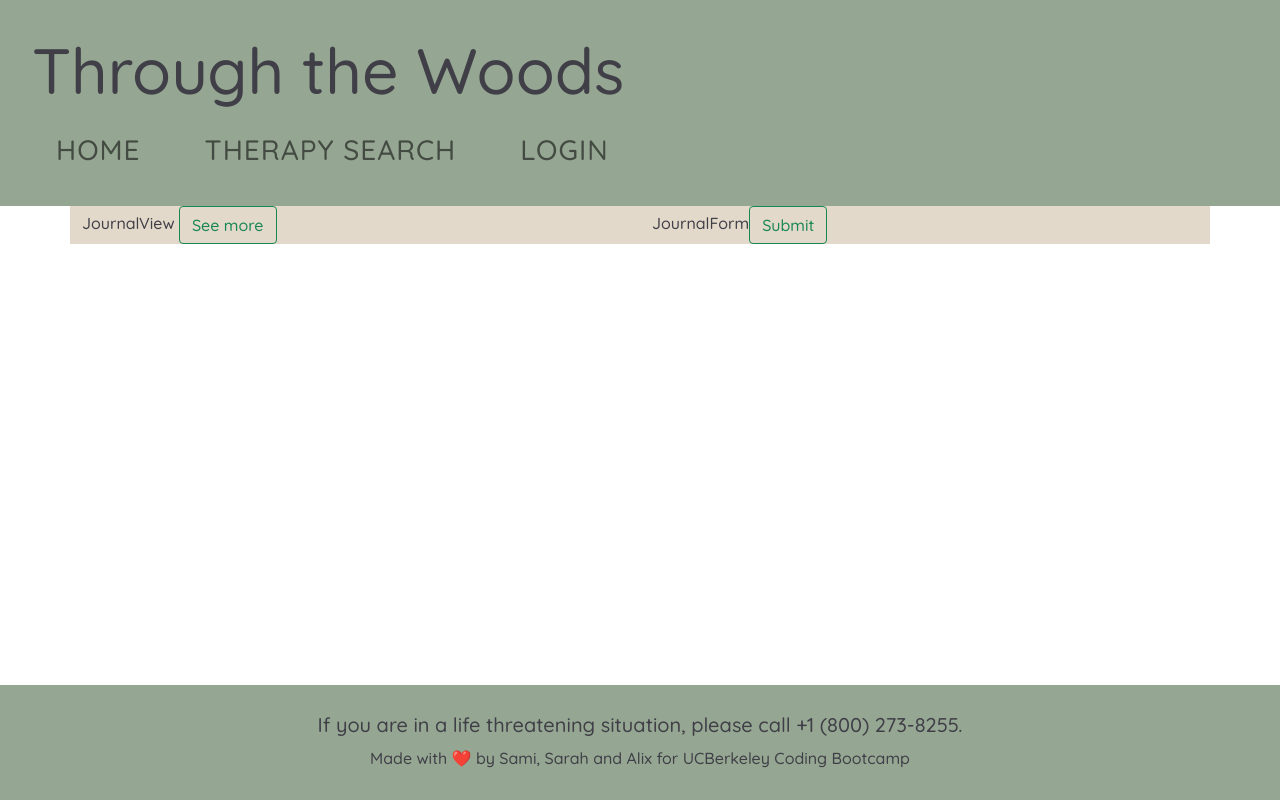
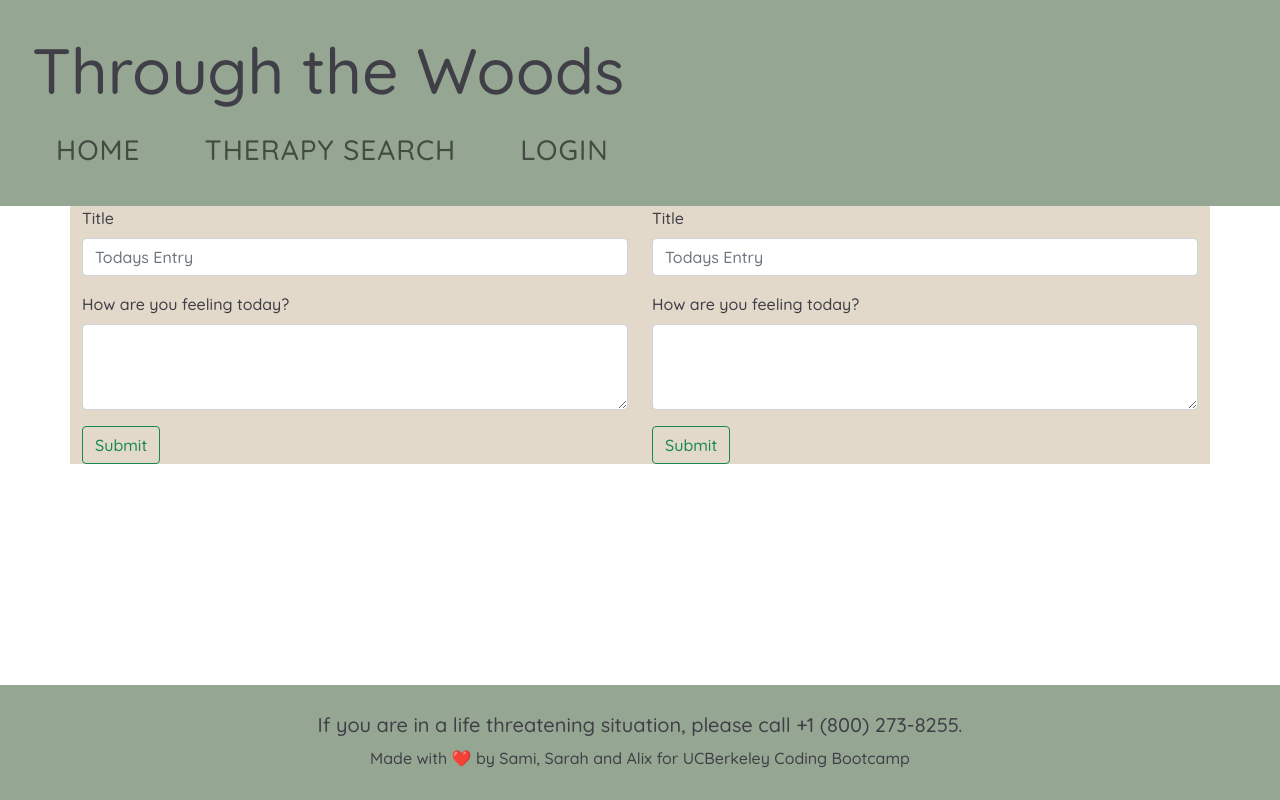
Before and after one commit to samikhawja/project_three, a React (Create React App) app in the folder client/: page /journal in a window 1280 px wide. Built offline with nearby package versions, Linux system fonts and the light colour scheme.

Commit message:
got the journal to render, need to fix form next

```diff
--- a/client/src/components/Journal/JournalForm.js
+++ b/client/src/components/Journal/JournalForm.js
@@ -17,34 +17,7 @@ const JournalForm = () => {
         <Form.Label>How are you feeling today?</Form.Label>
         <Form.Control as="textarea" rows={3} />
       </Form.Group>
-      {["checkbox"].map((type) => (
-        <div key={type} className="mb-3">
-          <Form.Check type={happy} id={`check-api-${happy}`}>
-            <Form.Check.Input type={happy} isValid />
-            <Form.Check.Label>{`Happy ${happy}`}</Form.Check.Label>
-            <Form.Control.Feedback type="valid">
-              Today's a good day
-            </Form.Control.Feedback>
-          </Form.Check>
-          <Form.Check type={ambivalent} id={`check-api-${ambivalent}`}>
-            <Form.Check.Input type={ambivalent} isValid />
-            <Form.Check.Label>{`Ambivalent ${ambivalent}`}</Form.Check.Label>
-            <Form.Control.Feedback type="valid">
-              Today's I'm just okay
-            </Form.Control.Feedback>
-          </Form.Check>
-          <Form.Check type={sad} id={`check-api-${sad}`}>
-            <Form.Check.Input type={sad} isValid />d
-            <Form.Check.Label>{`Sad ${sad}`}</Form.Check.Label>
-            <Form.Control.Feedback type="valid">
-              Its okay to have a bad day
-            </Form.Control.Feedback>
-          </Form.Check>
-        </div>
-      ))}
-      <Button variant="primary" type="submitEntry">
-        Submit
-      </Button>
+      <Button variant="outline-success">Submit</Button>{" "}
     </Form>
   );
 };
--- a/client/src/components/Journal/JournalView.js
+++ b/client/src/components/Journal/JournalView.js
@@ -1,5 +1,5 @@
 import React from "react";
-import { Table, ListGroup, Modal, Tab, Col } from 'react-bootstrap';
+import { Form, Button } from "react-bootstrap";
 
 //import entry title from user id
 const myStyle = {
@@ -8,77 +8,19 @@ const myStyle = {
 };
 
 const JournalView = () => {
-
-const [showJournalModal, setShowJournalModal] = useState(false);
   return (
-{/* <Table responsive>
-      <Col sm={4}>
-          <ListGroup>
-            <ListGroup.Item action href="#link1">
-              entryTitle1
-            </ListGroup.Item>
-            <ListGroup.Item action href="#link2">
-              entryTitle2
-            </ListGroup.Item>
-            <ListGroup>
-            <ListGroup.Item action href="#link3">
-              entryTitle
-            </ListGroup.Item>
-            <ListGroup>
-            <ListGroup.Item action href="#link4">
-              entryTitle
-            </ListGroup.Item>
-            <ListGroup>
-            <ListGroup.Item action href="#link5">
-              entryTitle
-            </ListGroup.Item>
-          </ListGroup>
-      </Col>
-        </Table>
-<Modal
-show={showJournalModal}
-onHide={() => setShowJournalModal(false)}
-  size="lg"
-  aria-labelledby="contained-modal-title-vcenter"
-  centered
-  style={myStyle}
-  id='journal-modal'
->
-  <Modal.Header closeButton>
-    <Modal.Title id="contained-modal-title-vcenter">
-      fname's Journal
-    </Modal.Title>
-  </Modal.Header>
-  <Modal.Body>
-    <Tab.Container
-      style={myStyle}
-      id="list-group-tabs-example"
-      defaultActiveKey="#link1"
-    >
-      <Row>
-        <Col sm={4}>
-          <ListGroup>
-            <ListGroup.Item action href="#link1">
-              entryTitle1
-            </ListGroup.Item>
-            <ListGroup.Item action href="#link2">
-              entryTitle2
-            </ListGroup.Item>
-            <ListGroup>
-            <ListGroup.Item action href="#link3">
-              entryTitle
-            </ListGroup.Item>
-            <ListGroup>
-            <ListGroup.Item action href="#link4">
-              entryTitle
-            </ListGroup.Item>
-            <ListGroup>
-            <ListGroup.Item action href="#link5">
-              entryTitle
-            </ListGroup.Item>
-          </ListGroup>
-        </Col>
-
-);
+    <Form style={myStyle}>
+      <Form.Group className="mb-3" controlId="entryTitle">
+        <Form.Label>Title</Form.Label>
+        <Form.Control type="entryTitle" placeholder="Todays Entry" />
+      </Form.Group>
+      <Form.Group className="mb-3" controlId="entryContent">
+        <Form.Label>How are you feeling today?</Form.Label>
+        <Form.Control as="textarea" rows={3} />
+      </Form.Group>
+      <Button variant="outline-success">Submit</Button>{" "}
+    </Form>
+  );
+};
 
 export default JournalView;
--- a/client/src/pages/Journal.js
+++ b/client/src/pages/Journal.js
@@ -1,7 +1,7 @@
 import React from "react";
 import { Container, Row, Col, Button } from "react-bootstrap";
-//import { JournalView } from "../components/Journal/JournalView";
-//import { JournalForm } from "../components/Journal/JournalForm";
+import JournalView from "../components/Journal/JournalView";
+import JournalForm from "../components/Journal/JournalForm";
 
 const myStyle = {
   color: "#403F48",
@@ -13,11 +13,10 @@ function JournalContainer() {
     <Container style={myStyle}>
       <Row>
         <Col md={6}>
-          JournalView <Button variant="outline-success">See more</Button>{" "}
+          <JournalView></JournalView>
         </Col>
         <Col md={6}>
-          JournalForm
-          <Button variant="outline-success">Submit</Button>{" "}
+          <JournalForm></JournalForm>
         </Col>
       </Row>
     </Container>
```
